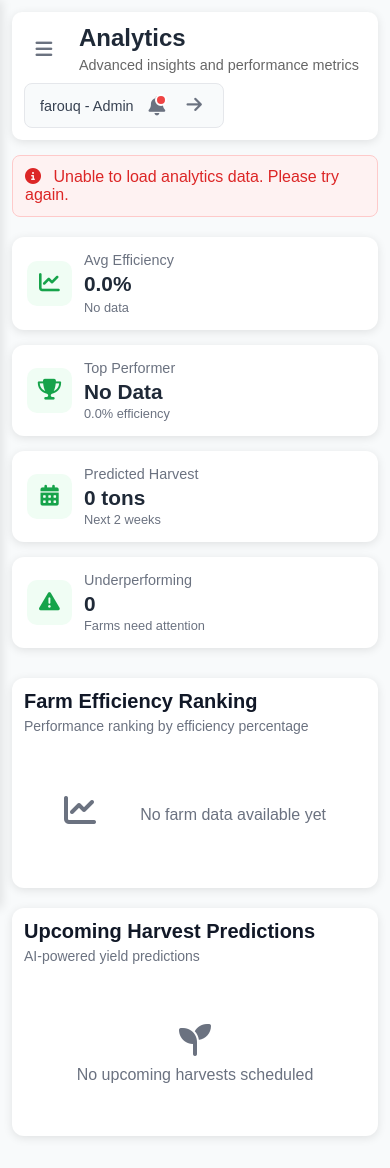
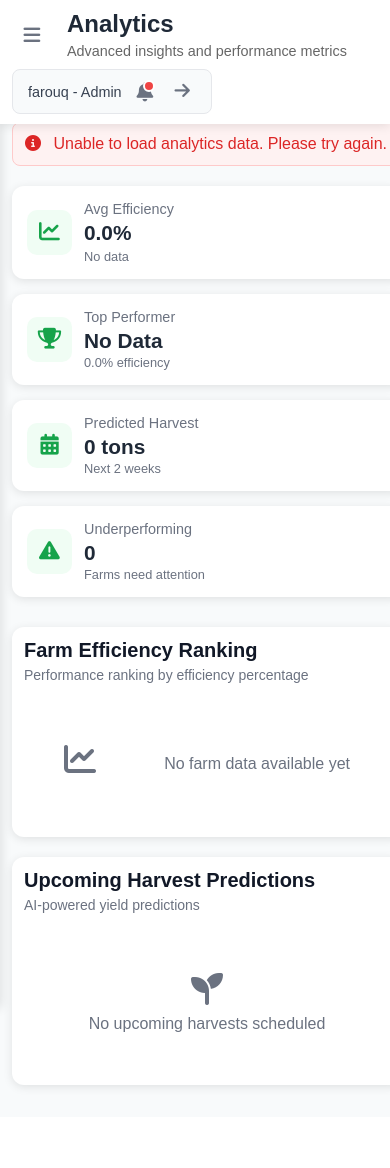
Before and after one commit to KRD66/crop-management-system, a Django app: page /analytics/ in a window 390 px wide. After the commit the page ends 1090 px from the top, so only its background shows below. Run offline with Django 5.2, Linux system fonts and the light colour scheme; a user stored in the database is signed in; data comes from the database, SQL or seed files in the repository; parts of the project's set-up code (start-up, migrations or seed data) failed here and were passed over.

Commit message:
feat sticky navs

```diff
--- a/monitoring/templates/monitoring/base.html
+++ b/monitoring/templates/monitoring/base.html
@@ -8,23 +8,87 @@
     <link rel="stylesheet" href="https://cdnjs.cloudflare.com/ajax/libs/font-awesome/6.4.0/css/all.min.css">
     {% block extra_css %}{% endblock %}
     <style>
-        /* --- your CSS unchanged --- */
+        /* --- Updated CSS with sticky header --- */
         body { font-family: Arial, sans-serif; margin: 0; padding: 0; background-color: #f8fafb; display: flex; }
-        .sidebar { width: 280px; background: white; height: 100vh; position: fixed; left: 0; top: 0; box-shadow: 2px 0 10px rgba(0,0,0,0.1); padding: 2rem 0; transition: transform 0.3s ease; z-index: 1000; }
+
+        .sidebar {
+            width: 280px;
+            background: white;
+            height: 100vh;
+            position: fixed;
+            left: 0;
+            top: 0;
+            box-shadow: 2px 0 10px rgba(0,0,0,0.1);
+            padding: 2rem 0;
+            transition: transform 0.3s ease;
+            z-index: 1000;
+            /* Add padding-top to account for sticky header */
+            padding-top: calc(2rem + 90px); /* Adjust based on header height */
+        }
         .sidebar.collapsed { transform: translateX(-100%); }
         .sidebar.mobile-open { transform: translateX(0); transition: transform 0.3s ease-in-out; }
-        .sidebar-header { padding: 0 2rem; margin-bottom: 2rem; }
+
+        .sidebar-header {
+            padding: 0 2rem;
+            margin-bottom: 2rem;
+            /* Position at the top, accounting for sticky header */
+            position: absolute;
+            top: 100px; /* Adjust based on header height */
+            left: 0;
+            right: 0;
+            background: white;
+            z-index: 1001;
+        }
         .sidebar-header h2 { color: #16a34a; margin: 0; font-size: 1.5rem; }
-        .nav-menu { list-style: none; padding: 0; margin: 0; }
+
+        .nav-menu {
+            list-style: none;
+            padding: 0;
+            margin: 0;
+            margin-top: 60px; /* Space for sidebar header */
+        }
         .nav-menu li { margin: 0.5rem 0; }
         .nav-menu a { display: block; padding: 1rem 2rem; color: #6b7280; text-decoration: none; transition: all 0.2s; }
         .nav-menu a:hover, .nav-menu a.active { background: #f3f4f6; color: #16a34a; border-right: 3px solid #16a34a; }
+
         .sidebar-overlay { display: none; position: fixed; top: 0; left: 0; width: 100%; height: 100%; background-color: rgba(0, 0, 0, 0.5); z-index: 999; }
         .sidebar-overlay.active { display: block; }
-        .main-content { margin-left: 280px; padding: 2rem; flex: 1; transition: margin-left 0.3s ease; }
+
+        .main-content {
+            margin-left: 280px;
+            flex: 1;
+            transition: margin-left 0.3s ease;
+            /* Add top padding to account for sticky header */
+            padding-top: 90px; /* Adjust based on header height */
+            min-height: 100vh;
+        }
         .main-content.expanded { margin-left: 0; }
-        .container { max-width: 1200px; margin: 0 auto; }
-        .header { background: white; padding: 20px; border-radius: 10px; margin-bottom: 20px; box-shadow: 0 2px 10px rgba(0,0,0,0.1); display: flex; justify-content: space-between; align-items: center; }
+
+        .container {
+            max-width: 1200px;
+            margin: 0 auto;
+            padding: 2rem;
+        }
+
+        /* Sticky Header Styles */
+        .header {
+            background: white;
+            padding: 20px;
+            border-radius: 0; /* Remove border radius for full-width sticky header */
+            margin-bottom: 0; /* Remove bottom margin */
+            box-shadow: 0 2px 10px rgba(0,0,0,0.1);
+            display: flex;
+            justify-content: space-between;
+            align-items: center;
+            /* Sticky positioning */
+            position: fixed;
+            top: 0;
+            left: 0;
+            right: 0;
+            z-index: 1002; /* Higher than sidebar */
+            height: 50px; /* Fixed height */
+        }
+
         .header-left { display: flex; align-items: center; gap: 15px; flex: 1; min-width: 0; }
         .header-left h1 { margin: 0 0 5px 0; color: #1f2937; font-size: 1.5rem; white-space: nowrap; overflow: hidden; text-overflow: ellipsis; }
         .header-left p { color: #666; margin: 0; font-size: 0.9rem; white-space: nowrap; overflow: hidden; text-overflow: ellipsis; }
@@ -39,11 +103,98 @@
         .logout-arrow:hover { color: #ef4444; }
         .sidebar-toggle { background: none; border: none; color: #6b7280; font-size: 1.2rem; cursor: pointer; padding: 8px; border-radius: 6px; display: flex; align-items: center; justify-content: center; width: 40px; height: 40px; transition: all 0.2s; }
         .sidebar-toggle:hover { background-color: #f3f4f6; color: #16a34a; }
-        @media (max-width: 768px) { body, html { overflow-x: hidden; max-width: 100vw; } .sidebar { transform: translateX(-100%); } .main-content { margin-left: 0; padding: 0.75rem; width: 100%; max-width: 100vw; } .container { width: 100%; padding: 0; margin: 0; } .header { padding: 12px; margin-bottom: 15px; flex-wrap: wrap; } }
-        @media (max-width: 480px) { .header { flex-direction: column; align-items: flex-start; gap: 10px; } }
+
+        /* Content area to accommodate sticky header */
+        .page-content {
+            margin-top: 20px; /* Space below sticky header */
+        }
+
+        @media (max-width: 768px) {
+            body, html { overflow-x: hidden; max-width: 100vw; }
+            .sidebar {
+                transform: translateX(-100%);
+                padding-top: calc(2rem + 70px); /* Adjust for mobile header height */
+            }
+            .sidebar-header {
+                top: 80px; /* Adjust for mobile header height */
+            }
+            .main-content {
+                margin-left: 0;
+                width: 100%;
+                max-width: 100vw;
+                padding-top: 70px; /* Adjust for mobile header height */
+            }
+            .container {
+                width: 100%;
+                padding: 0.75rem;
+                margin: 0;
+            }
+            .header {
+                padding: 12px;
+                flex-wrap: wrap;
+                height: auto; /* Auto height for mobile */
+                min-height: 50px;
+            }
+        }
+        @media (max-width: 480px) {
+            .header {
+                flex-direction: column;
+                align-items: flex-start;
+                gap: 10px;
+                padding: 10px 12px;
+            }
+            .main-content {
+                padding-top: 90px; /* More space for stacked mobile header */
+            }
+            .sidebar {
+                padding-top: calc(2rem + 100px);
+            }
+            .sidebar-header {
+                top: 110px;
+            }
+        }
     </style>
 </head>
 <body>
+    <!-- Sticky Header (moved to top of body) -->
+    <div class="header">
+        <div class="header-left">
+            <button class="sidebar-toggle" id="sidebarToggle">
+                <i class="fas fa-bars"></i>
+            </button>
+            <div class="header-title-section">
+                {% block header_content %}
+                <h1>HarvestPro</h1>
+                <p>Agricultural Management System</p>
+                {% endblock %}
+            </div>
+        </div>
+        <div class="header-right">
+            <div class="user-info">
+                <span class="user-name">
+                    {% if user.is_authenticated %}
+                        {% if user.userprofile %}
+                            {{ user.first_name|default:user.username }} - {{ user.userprofile.get_role_display }}
+                        {% else %}
+                            {{ user.first_name|default:user.username }}
+                        {% endif %}
+                    {% else %}
+                        Guest
+                    {% endif %}
+                </span>
+                <i class="fas fa-bell notification-bell" title="Notifications"></i>
+
+                <!-- Fixed logout: form + button -->
+                <form id="logoutForm" method="post" action="{% url 'monitoring:logout' %}" style="display:none;">
+                    {% csrf_token %}
+                </form>
+                <button type="submit" form="logoutForm" class="logout-arrow" title="Logout">
+                    <i class="fas fa-arrow-right"></i>
+                </button>
+            </div>
+        </div>
+    </div>
+
     <!-- Sidebar Overlay for Mobile -->
     <div class="sidebar-overlay" id="sidebarOverlay"></div>
 
@@ -138,48 +289,11 @@
     <!-- Main Content -->
     <div class="main-content" id="mainContent">
         <div class="container">
-            <!-- Header -->
-            <div class="header">
-                <div class="header-left">
-                    <button class="sidebar-toggle" id="sidebarToggle">
-                        <i class="fas fa-bars"></i>
-                    </button>
-                    <div class="header-title-section">
-                        {% block header_content %}
-                        <h1>HarvestPro</h1>
-                        <p>Agricultural Management System</p>
-                        {% endblock %}
-                    </div>
-                </div>
-                <div class="header-right">
-                    <div class="user-info">
-                        <span class="user-name">
-                            {% if user.is_authenticated %}
-                                {% if user.userprofile %}
-                                    {{ user.first_name|default:user.username }} - {{ user.userprofile.get_role_display }}
-                                {% else %}
-                                    {{ user.first_name|default:user.username }}
-                                {% endif %}
-                            {% else %}
-                                Guest
-                            {% endif %}
-                        </span>
-                        <i class="fas fa-bell notification-bell" title="Notifications"></i>
-
-                        <!-- Fixed logout: form + button -->
-                        <form id="logoutForm" method="post" action="{% url 'monitoring:logout' %}" style="display:none;">
-                            {% csrf_token %}
-                        </form>
-                        <button type="submit" form="logoutForm" class="logout-arrow" title="Logout">
-                            <i class="fas fa-arrow-right"></i>
-                        </button>
-                    </div>
-                </div>
+            <!-- Page Content -->
+            <div class="page-content">
+                {% block content %}
+                {% endblock %}
             </div>
-
-            <!-- Page Content -->
-            {% block content %}
-            {% endblock %}
         </div>
     </div>
 
@@ -221,7 +335,7 @@
             toast.textContent = message;
             Object.assign(toast.style, {
                 position: 'fixed',
-                top: '20px',
+                top: '90px', // Position below sticky header
                 right: '20px',
                 backgroundColor: type === 'success' ? '#10b981' : type === 'error' ? '#ef4444' : '#3b82f6',
                 color: 'white',
--- a/monitoring/views.py
+++ b/monitoring/views.py
@@ -392,6 +392,7 @@
     return render(request, 'monitoring/user_management.html', context)
 
 @login_required
+@role_required(['admin'])
 def user_edit_ajax(request, user_id):
     """Get user data for modal editing - Admin only"""
     user = get_object_or_404(User, id=user_id)
@@ -486,6 +487,7 @@
     return JsonResponse({'error': 'Invalid request method'}, status=405)
 
 @login_required
+@role_required(['admin'])
 def user_edit(request, user_id):
     """Redirect to user management with edit parameter - for backwards compatibility"""
     return redirect(f"{reverse('monitoring:user_management')}?edit_user={user_id}")
```
